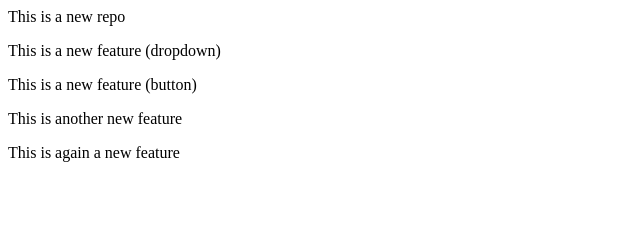
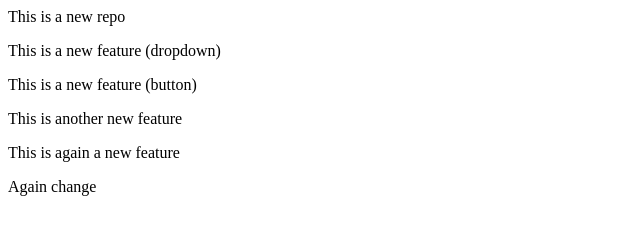
Before and after one commit to turon41/localrepo, a plain HTML site: page index.html in a window 1280 px wide. Shown: the whole page, without its empty margins (0-640 px from the left). Drawn offline with Linux system fonts and the light colour scheme.

Commit message:
Change again

```diff
--- a/index.html
+++ b/index.html
@@ -3,3 +3,4 @@
 <p>This is a new feature (button)</p>
 <p>This is another new feature</p>
 <p>This is again a new feature</p>
+<p>Again change</p>
```
